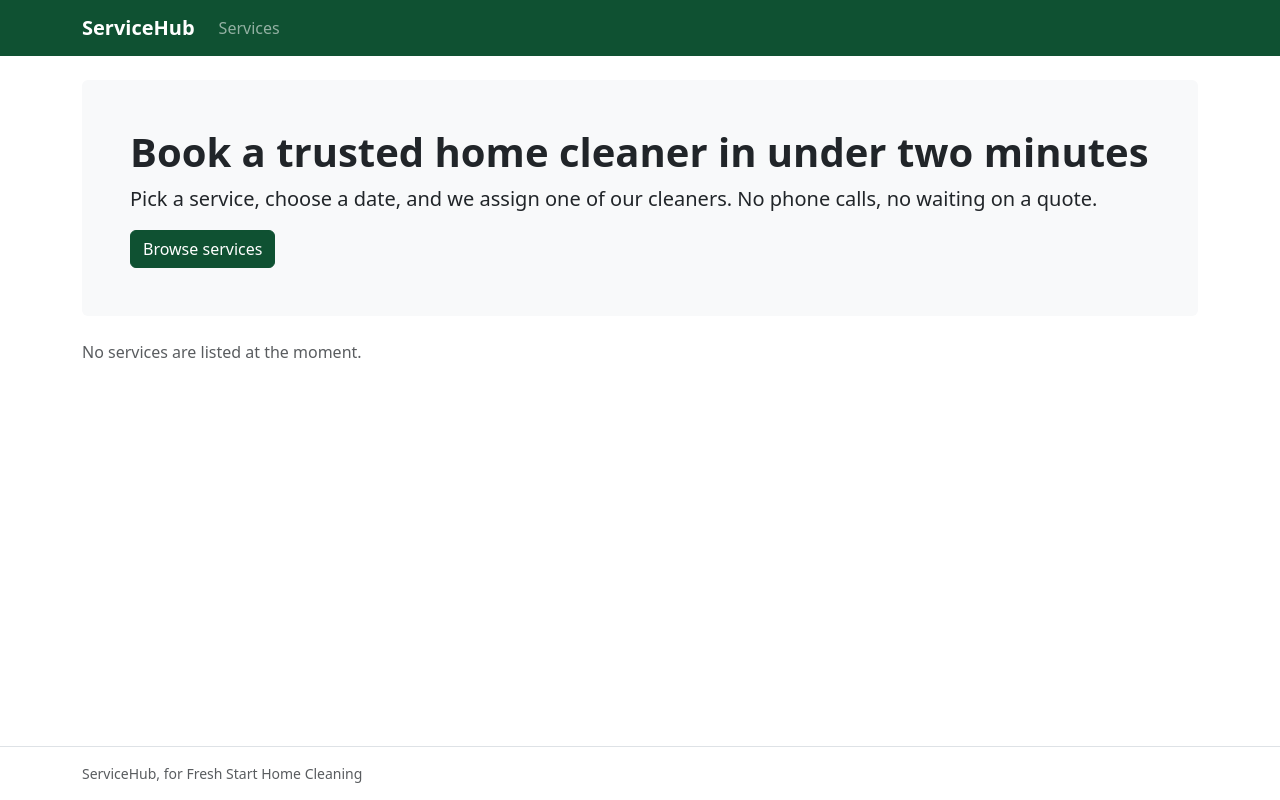
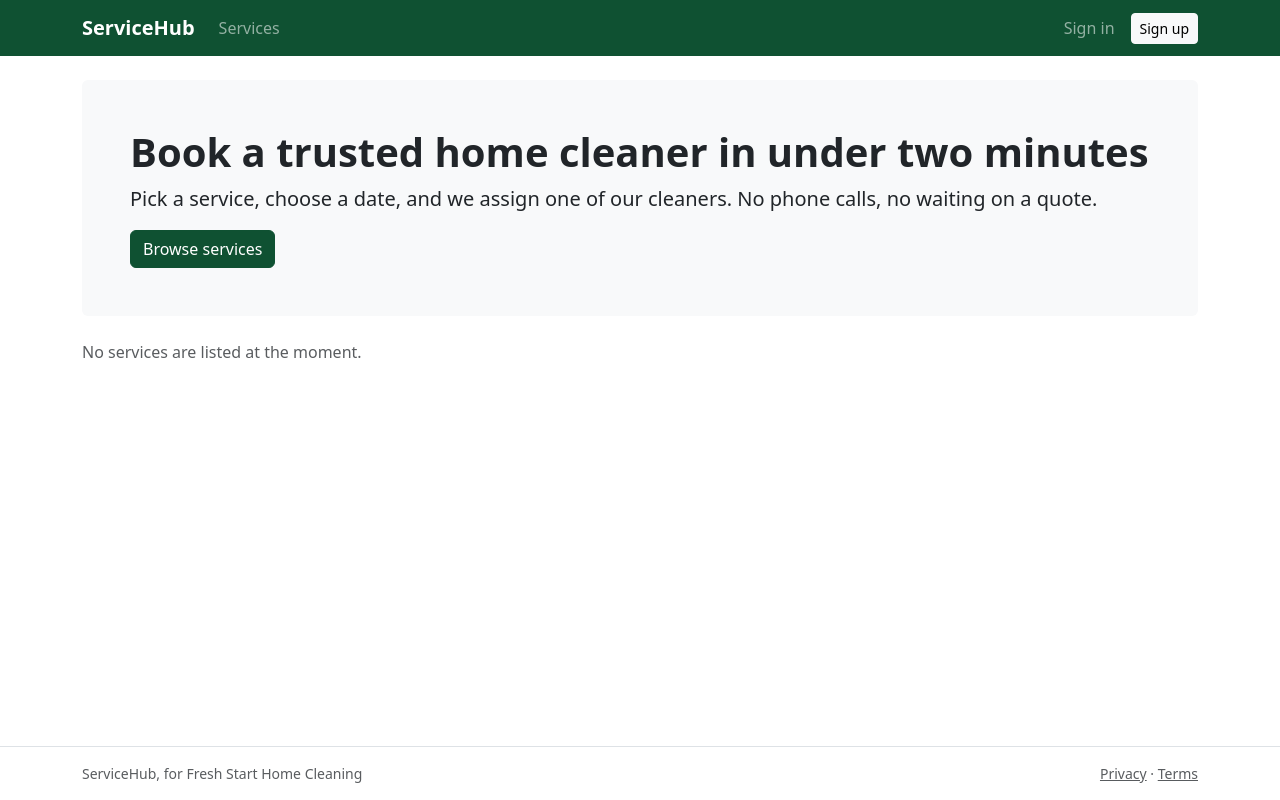
Before and after one commit to team-servicehub-it6006/servicehub-it6006, a Django app: page / in a window 1280 px wide. Run offline with Django 5.2, Linux system fonts and the light colour scheme; data that the repository does not hold is empty.

Commit message:
nav grows sign in, sign up and sign out

```diff
--- a/templates/base.html
+++ b/templates/base.html
@@ -17,12 +17,25 @@
     </button>
     <div class="collapse navbar-collapse" id="nav">
       <ul class="navbar-nav me-auto">
-        {% comment %}
-          Only the routes that exist today. A {% url %} for a route that is not registered yet
-          raises on every page that extends this file, not only on the page holding the link,
-          so the nav grows as the apps land rather than being written ahead of them.
-        {% endcomment %}
         <li class="nav-item"><a class="nav-link" href="{% url 'services:list' %}">Services</a></li>
+      </ul>
+      <ul class="navbar-nav align-items-lg-center">
+        {% if user.is_authenticated %}
+          <li class="nav-item"><a class="nav-link" href="{% url 'accounts:profile' %}">{{ user.first_name }}</a></li>
+          <li class="nav-item">
+            {% comment %}
+              A POST, not a link. A plain anchor can be triggered by an image tag on someone
+              else's page, which would sign the user out without them asking.
+            {% endcomment %}
+            <form method="post" action="{% url 'accounts:logout' %}" class="d-inline">
+              {% csrf_token %}
+              <button class="btn btn-sm btn-outline-light ms-lg-2" type="submit">Sign out</button>
+            </form>
+          </li>
+        {% else %}
+          <li class="nav-item"><a class="nav-link" href="{% url 'accounts:login' %}">Sign in</a></li>
+          <li class="nav-item"><a class="btn btn-sm btn-light ms-lg-2" href="{% url 'accounts:signup' %}">Sign up</a></li>
+        {% endif %}
       </ul>
     </div>
   </div>
@@ -43,6 +56,10 @@
 <footer class="border-top py-3 mt-auto">
   <div class="container small text-muted d-flex flex-wrap gap-3 justify-content-between">
     <span>ServiceHub, for Fresh Start Home Cleaning</span>
+    <span>
+      <a class="text-muted" href="{% url 'core:privacy' %}">Privacy</a> &middot;
+      <a class="text-muted" href="{% url 'core:terms' %}">Terms</a>
+    </span>
   </div>
 </footer>
 <script src="https://cdn.jsdelivr.net/npm/bootstrap@5.3.3/dist/js/bootstrap.bundle.min.js"></script>
```
